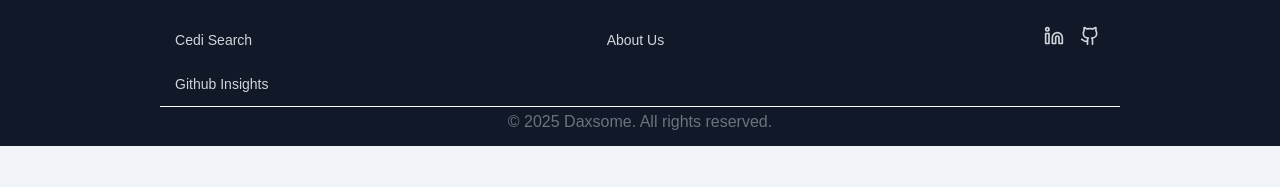
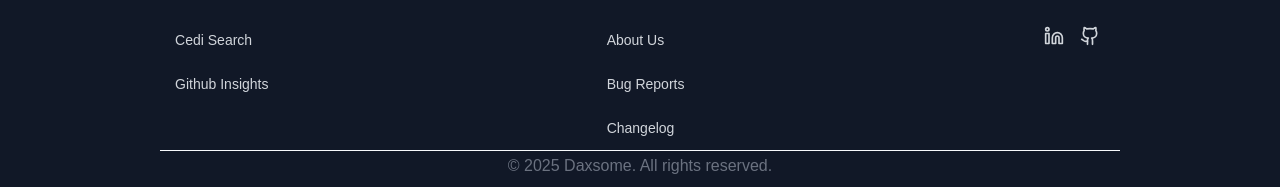
Before and after one commit to DaXSome/DaXSome, a Next.js app: page / in a window 1280 px wide. Shown: the part 2081-2268 px from the top of the page. Before the commit the page ends 2227 px from the top, so only its background shows below. Built offline with nearby package versions, Linux system fonts and the light colour scheme; no server answers; the database is empty; grey boxes are pictures that could not be loaded.

Commit message:
chore (footer): update links

```diff
--- a/src/components/layout/Footer.tsx
+++ b/src/components/layout/Footer.tsx
@@ -21,6 +21,14 @@ const company: FooterLink[] = [
     {
         label: 'About Us',
         href: '/about',
+    },
+    {
+        label: 'Bug Reports',
+        href: 'https://github.com/DaXSome/DaXSome/issues/new',
+    },
+    {
+        label: 'Changelog',
+        href: '/changelog',
     },
 ];
 
@@ -90,7 +98,7 @@ export default function Footer() {
                         }
                     />
                 ))}
-                <div className='flex flex-col gap-1 place-items-center'>
+                <div className="flex flex-col gap-1 place-items-center">
                     <CardHeader>
                         <CardTitle className="text-white">Connect</CardTitle>
                     </CardHeader>
@@ -107,13 +115,11 @@ export default function Footer() {
 
             <div className="w-[75%] h-[0.1px] bg-slate-50"></div>
 
-            <div className='flex flex-col place-items-center'>
+            <div className="flex flex-col place-items-center">
                 <p className="text-gray-500 text-center">
                     &copy; {new Date().getFullYear()} Daxsome. All rights
                     reserved.
                 </p>
-
-
             </div>
 
             {/* <div>
```
Lines whose indentation alone changed are shown as unchanged.
